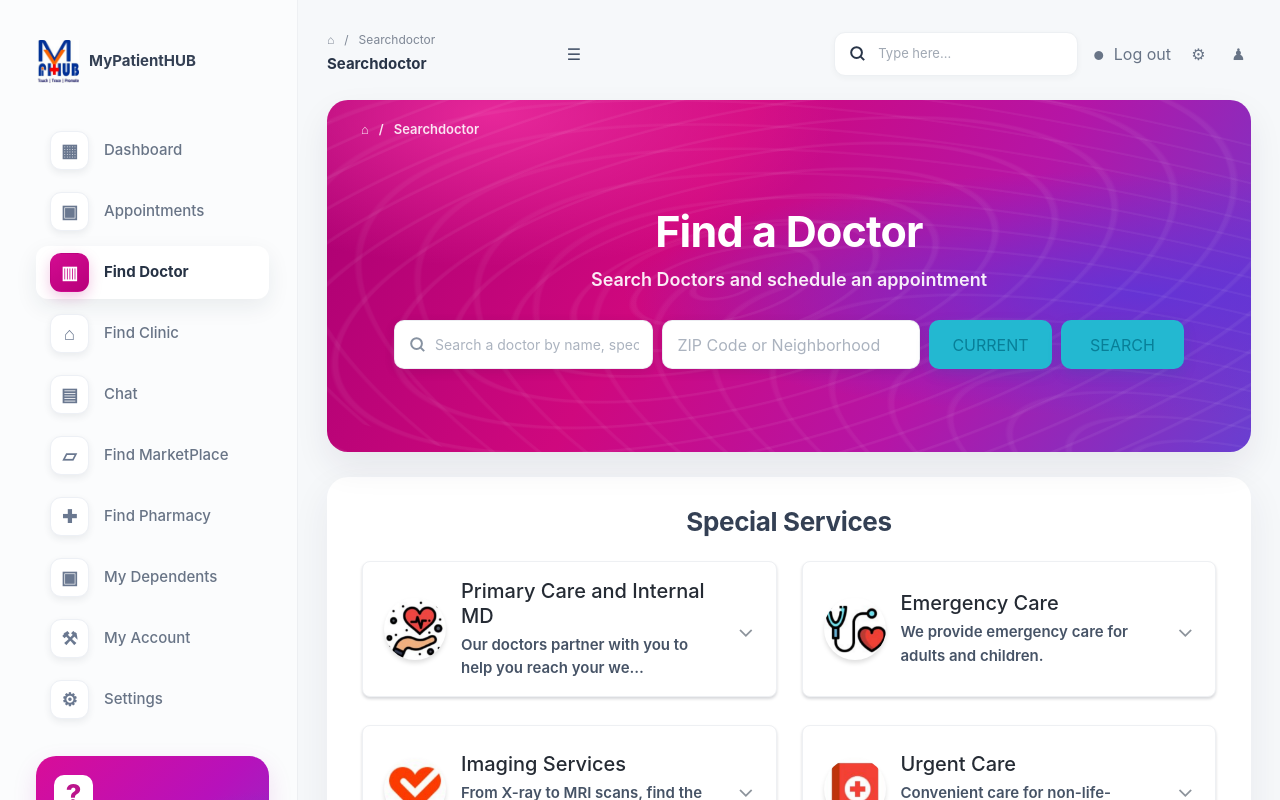
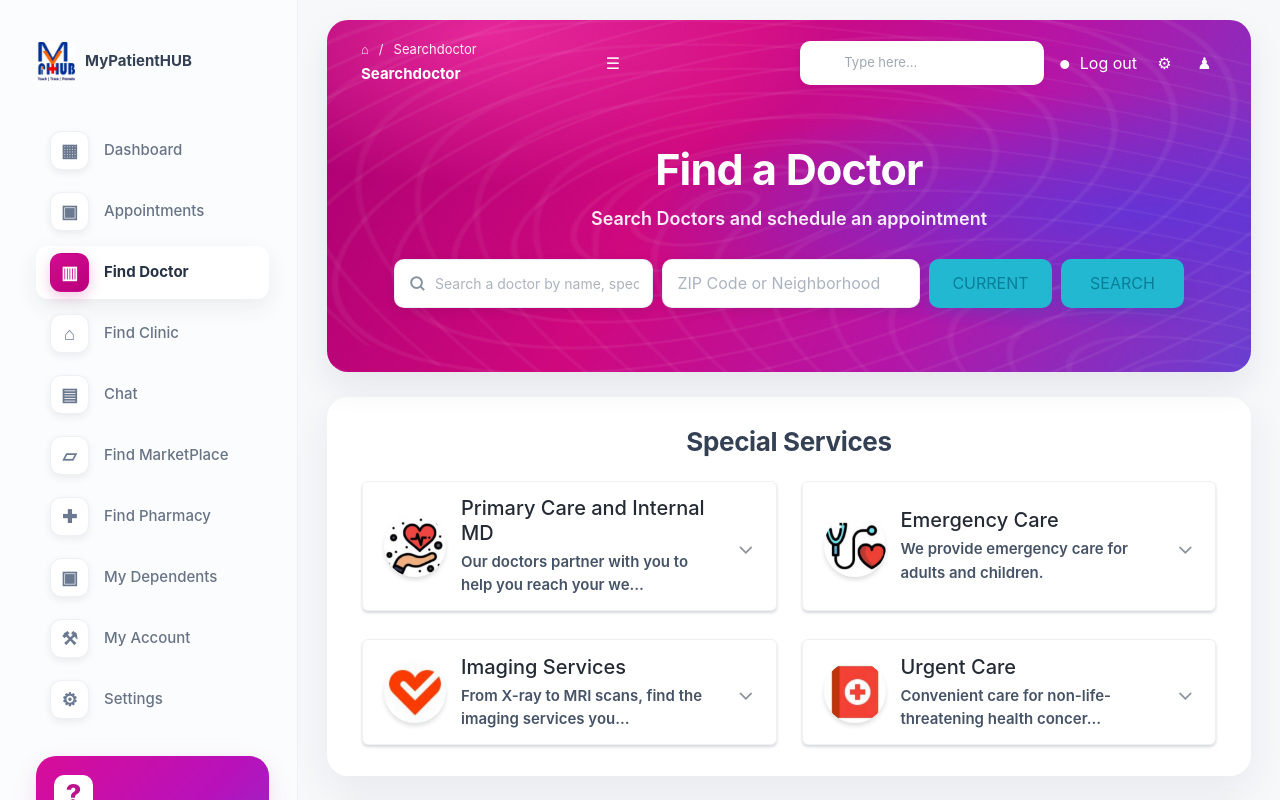
Before and after one commit to ibzabii-cmyk/my-patient-hub, a React (Vite) app: page /findDoctor in a window 1280 px wide. Shown: the top 800 px of the page. Built offline with nearby package versions, Linux system fonts and the light colour scheme.

Commit message:
Update Find Doctor page

```diff
--- a/src/pages/FindDoctor.css
+++ b/src/pages/FindDoctor.css
@@ -17,6 +17,8 @@
 
 .fd-sidebar {
   min-height: 100vh;
+  height: 100vh;
+  overflow-y: auto;
   padding: 34px 28px 28px 36px;
   background: #fbfcfd;
   border-right: 1px solid #eef0f3;
@@ -24,8 +26,12 @@
   flex-direction: column;
 }
 
+.fd-sidebar::-webkit-scrollbar { width: 7px; }
+.fd-sidebar::-webkit-scrollbar-thumb { border-radius: 8px; background: #8a8f91; }
+.fd-sidebar::-webkit-scrollbar-track { background: transparent; }
+
 .fd-brand { display: flex; align-items: center; gap: 10px; min-height: 54px; margin-bottom: 36px; color: #344054; font-size: 15px; font-weight: 650; white-space: nowrap; }
-.fd-brand-logo { width: 43px; height: 46px; flex: 0 0 43px; object-fit: contain; }
+.fd-brand-logo { width: 39px; height: 43px; flex: 0 0 39px; object-fit: contain; }
 
 .fd-navigation { display: grid; gap: 8px; }
 .fd-nav-item { min-height: 52px; display: flex; align-items: center; gap: 15px; padding: 7px 14px; border-radius: 12px; color: #687486; text-decoration: none; font-size: 15px; font-weight: 500; transition: background-color .18s ease, color .18s ease, box-shadow .18s ease; }
@@ -41,28 +47,28 @@
 .fd-store-buttons { display: flex; gap: 9px; }
 .fd-store-buttons button { min-width: 75px; height: 35px; border: 0; border-radius: 9px; background: #fff; color: #a70d80; font-size: 17px; font-weight: 700; }
 
-.fd-main { min-width: 0; display: flex; flex-direction: column; padding: 26px 29px 20px; }
-.fd-topbar { min-height: 55px; display: flex; align-items: center; gap: 18px; margin-bottom: 19px; }
-.fd-page-label { min-width: 210px; display: flex; flex-direction: column; gap: 4px; }
-.fd-breadcrumb { display: flex; gap: 10px; align-items: center; color: var(--fd-muted); font-size: 12px; }
-.fd-page-label strong { font-size: 15px; font-weight: 700; }
-.fd-menu-button { display: grid; place-items: center; width: 38px; height: 38px; border: 0; border-radius: 9px; background: transparent; color: #425066; font-size: 22px; }
+.fd-main { min-width: 0; display: flex; flex-direction: column; padding: 20px 29px 20px; }
+.fd-topbar { position: absolute; z-index: 2; top: 19px; left: 34px; right: 34px; min-height: 47px; display: flex; align-items: center; gap: 18px; margin: 0; color: #fff; }
+.fd-page-label { min-width: 215px; display: flex; flex-direction: column; gap: 4px; }
+.fd-breadcrumb { display: flex; gap: 10px; align-items: center; color: rgba(255,255,255,.92); font-size: 13px; }
+.fd-page-label strong { color: #fff; font-size: 15px; font-weight: 700; }
+.fd-menu-button { display: grid; place-items: center; width: 38px; height: 38px; border: 0; border-radius: 9px; background: transparent; color: #fff; font-size: 22px; }
 .fd-topbar-actions { margin-left: auto; display: flex; align-items: center; gap: 15px; }
-.fd-global-search { width: 244px; height: 44px; display: flex; align-items: center; gap: 11px; padding: 0 13px; border: 1px solid #edf0f3; border-radius: 11px; background: #fff; box-shadow: 0 2px 6px rgba(33, 44, 58, .04); }
+.fd-global-search { width: 244px; height: 44px; display: flex; align-items: center; gap: 11px; padding: 0 13px; border: 1px solid rgba(255,255,255,.35); border-radius: 10px; background: #fff; box-shadow: 0 2px 6px rgba(33, 44, 58, .04); }
 .fd-global-search svg, .fd-search-input svg { width: 19px; height: 19px; flex: 0 0 auto; fill: none; stroke: currentColor; stroke-width: 2.5; }
 .fd-global-search input { width: 100%; min-width: 0; border: 0; outline: 0; color: var(--fd-ink); background: transparent; font-size: 13px; }
 .fd-global-search input::placeholder { color: #a0a8b3; }
-.fd-logout, .fd-top-icon { border: 0; background: transparent; color: #687486; white-space: nowrap; }
+.fd-logout, .fd-top-icon { border: 0; background: transparent; color: #fff; white-space: nowrap; }
 .fd-logout { font-size: 13px; font-weight: 650; }
-.fd-logout span { margin-right: 5px; color: #697587; font-size: 12px; }
+.fd-logout span { margin-right: 5px; color: #fff; font-size: 12px; }
 .fd-top-icon { width: 25px; padding: 0; font-size: 18px; }
 
 .fd-content { display: grid; gap: 25px; flex: 1; align-content: start; }
-.fd-hero { min-height: 352px; position: relative; overflow: hidden; display: flex; justify-content: center; align-items: center; padding: 62px 34px 38px; border-radius: 21px; color: white; background: radial-gradient(ellipse at 18% 4%, rgba(255, 59, 173, .65), transparent 32%), radial-gradient(ellipse at 88% 55%, rgba(88, 54, 220, .78), transparent 45%), linear-gradient(120deg, #a90072 0%, #cf087e 38%, #b515a6 67%, #683fd1 100%); box-shadow: 0 15px 34px rgba(40, 29, 62, .08); }
+.fd-hero { min-height: 352px; position: relative; overflow: hidden; display: flex; justify-content: center; align-items: center; padding: 95px 34px 34px; border-radius: 21px; color: white; background: radial-gradient(ellipse at 18% 4%, rgba(255, 59, 173, .65), transparent 32%), radial-gradient(ellipse at 88% 55%, rgba(88, 54, 220, .78), transparent 45%), linear-gradient(120deg, #a90072 0%, #cf087e 38%, #b515a6 67%, #683fd1 100%); box-shadow: 0 15px 34px rgba(40, 29, 62, .08); }
 .fd-hero::before, .fd-hero::after { content: ""; position: absolute; inset: -40% -7%; pointer-events: none; opacity: .46; }
 .fd-hero::before { background: repeating-radial-gradient(ellipse at 45% 49%, transparent 0 23px, rgba(255,255,255,.12) 25px 28px, transparent 31px 50px); transform: rotate(-13deg) scale(1.22, .8); }
 .fd-hero::after { background: repeating-radial-gradient(ellipse at 93% 66%, transparent 0 25px, rgba(255,255,255,.1) 27px 30px, transparent 33px 52px); transform: rotate(16deg) scale(1.18, .82); }
-.fd-hero-breadcrumb { position: absolute; z-index: 1; top: 20px; left: 34px; display: flex; gap: 10px; align-items: center; color: rgba(255,255,255,.88); font-size: 13px; font-weight: 600; }
+.fd-hero-breadcrumb { display: none; }
 .fd-hero-content { position: relative; z-index: 1; width: min(100%, 790px); text-align: center; }
 .fd-hero-content h1 { margin: 0; color: #fff; font-size: clamp(34px, 4vw, 43px); line-height: 1.15; letter-spacing: -.8px; font-weight: 750; }
 .fd-hero-content > p:not(.fd-search-message) { margin: 10px 0 27px; color: rgba(255,255,255,.92); font-size: 18px; font-weight: 600; }
@@ -80,7 +86,7 @@
 .fd-panel { padding: 29px 35px 31px; border-radius: 21px; background: #fff; box-shadow: 0 14px 38px rgba(37, 48, 65, .07); }
 .fd-panel h2 { margin: 0; color: #344054; font-size: 26px; line-height: 1.25; font-weight: 700; text-align: center; letter-spacing: -.35px; }
 .fd-service-grid { display: grid; grid-template-columns: repeat(2, minmax(0, 1fr)); gap: 28px 25px; margin-top: 22px; }
-.fd-service-card { width: 100%; min-height: 128px; display: flex; align-items: center; gap: 15px; padding: 17px 21px; border: 1px solid #eef0f3; border-radius: 8px; background: #fff; color: #344054; text-align: left; box-shadow: 0 2px 3px rgba(17, 24, 39, .17); transition: box-shadow .2s ease, transform .2s ease; }
+.fd-service-card { width: 100%; min-height: 106px; display: flex; align-items: center; gap: 15px; padding: 14px 21px; border: 1px solid #eef0f3; border-radius: 6px; background: #fff; color: #344054; text-align: left; box-shadow: 0 2px 3px rgba(17, 24, 39, .17); transition: box-shadow .2s ease, transform .2s ease; }
 .fd-service-card:hover, .fd-service-card.is-open { transform: translateY(-1px); box-shadow: 0 7px 18px rgba(17, 24, 39, .12); }
 .fd-service-icon { width: 62px; height: 62px; flex: 0 0 62px; object-fit: contain; border-radius: 50%; filter: drop-shadow(0 3px 2px rgba(0,0,0,.12)); }
 .fd-card-copy { min-width: 0; display: flex; flex-direction: column; gap: 4px; }
@@ -129,7 +135,7 @@
 
 @media (max-width: 680px) {
   .fd-main { padding: 12px 13px 15px; }
-  .fd-topbar { min-height: 44px; gap: 4px; margin-bottom: 12px; }
+  .fd-topbar { top: 14px; left: 15px; right: 15px; min-height: 44px; gap: 4px; }
   .fd-page-label { min-width: auto; }
   .fd-page-label strong { font-size: 13px; }
   .fd-breadcrumb { font-size: 10px; }
@@ -142,8 +148,7 @@
   .fd-logout span { font-size: 14px; }
   .fd-top-icon { font-size: 16px; }
   .fd-content { gap: 15px; }
-  .fd-hero { min-height: 320px; padding: 62px 17px 24px; border-radius: 15px; }
-  .fd-hero-breadcrumb { top: 17px; left: 18px; font-size: 11px; }
+  .fd-hero { min-height: 320px; padding: 78px 17px 24px; border-radius: 15px; }
   .fd-hero-content h1 { font-size: 31px; }
   .fd-hero-content > p:not(.fd-search-message) { margin: 8px 0 21px; font-size: 15px; }
   .fd-search-form { grid-template-columns: 1fr 1fr; gap: 8px; }
--- a/src/pages/FindDoctor.jsx
+++ b/src/pages/FindDoctor.jsx
@@ -1,5 +1,4 @@
 import { useMemo, useState } from "react";
-import { Link } from "react-router-dom";
 import "./FindDoctor.css";
 
 const services = [
@@ -127,10 +126,10 @@ function FindDoctor() {
         <BrandMark />
         <nav className="fd-navigation" aria-label="Main navigation">
           {navigation.map((item) => (
-            <Link className={`fd-nav-item${item.active ? " is-active" : ""}`} to={item.to} key={item.label} aria-current={item.active ? "page" : undefined}>
+            <div className={`fd-nav-item${item.active ? " is-active" : ""}`} key={item.label} aria-current={item.active ? "page" : undefined}>
               <span className="fd-nav-icon" aria-hidden="true">{item.icon}</span>
               <span>{item.label}</span>
-            </Link>
+            </div>
           ))}
         </nav>
         <section className="fd-app-card" aria-label="Download the MyPiHUB mobile app">
@@ -145,6 +144,8 @@ function FindDoctor() {
       </aside>
 
       <main className="fd-main">
+        <div className="fd-content">
+          <section className="fd-hero" aria-labelledby="fd-title">
             <header className="fd-topbar">
               <div className="fd-page-label">
                 <div className="fd-breadcrumb"><span aria-hidden="true">⌂</span><span>/</span><span>Searchdoctor</span></div>
@@ -161,10 +162,6 @@ function FindDoctor() {
                 <button className="fd-top-icon" type="button" aria-label="Notifications">♟</button>
               </div>
             </header>
-
-        <div className="fd-content">
-          <section className="fd-hero" aria-labelledby="fd-title">
-            <div className="fd-hero-breadcrumb"><span aria-hidden="true">⌂</span><span>/</span><span>Searchdoctor</span></div>
             <div className="fd-hero-content">
               <h1 id="fd-title">Find a Doctor</h1>
               <p>Search Doctors and schedule an appointment</p>
```
Lines whose indentation alone changed are shown as unchanged.
